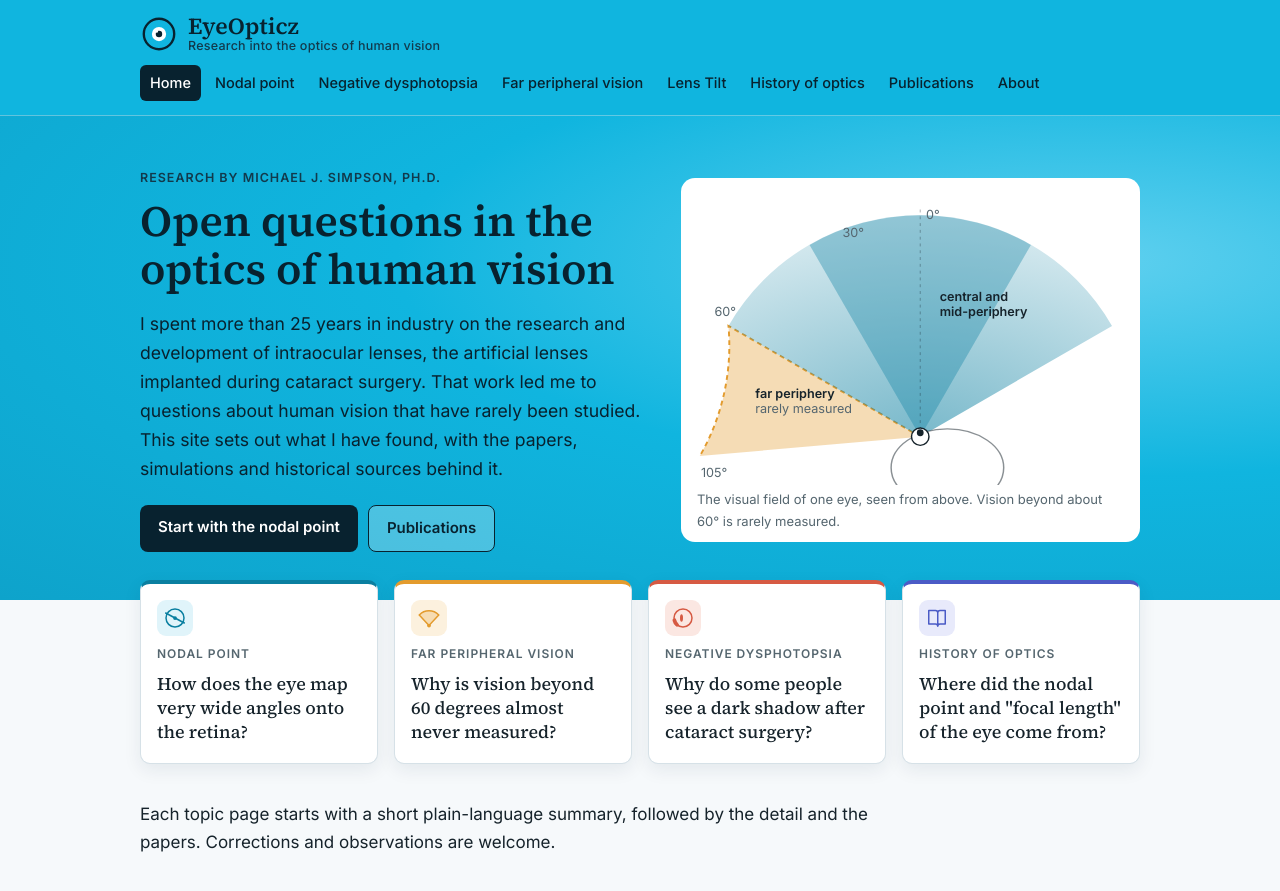
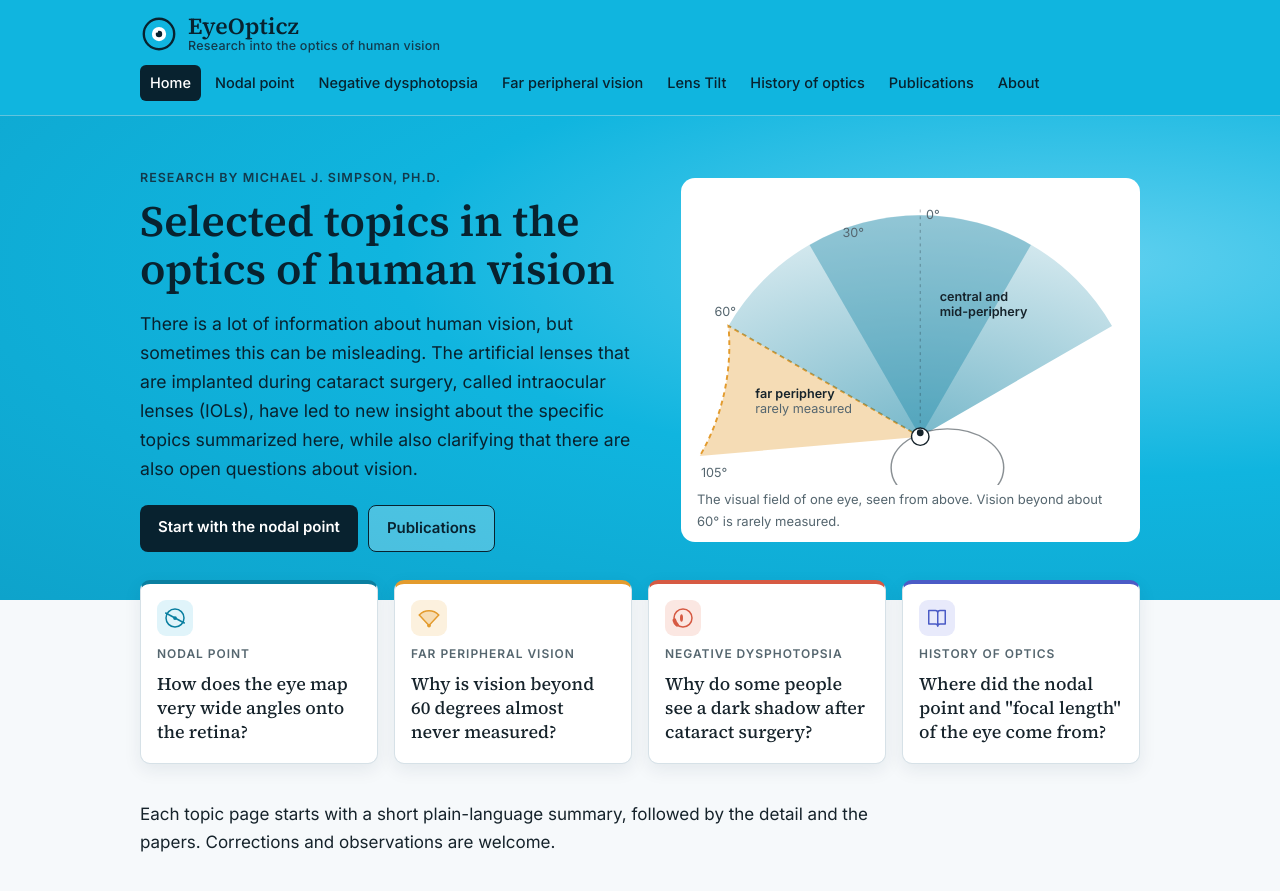
Before and after one commit to mjs1mjs1/eyeopticz, a Jekyll site: the page built from index.md, in a window 1280 px wide and 900 px high. Shown: the top 891 px of the window. Built offline with Jekyll 4.4.1, drawn with Linux system fonts in a browser that asks for light colours.

Commit message:
Update index.md

```diff
--- a/index.md
+++ b/index.md
@@ -1,8 +1,8 @@
 ---
 layout: home
-title: Open questions in the optics of human vision
-lead: I spent more than 25 years in industry on the research and development of intraocular lenses, the artificial lenses implanted during cataract surgery. That work led me to questions about human vision that have rarely been studied. This site sets out what I have found, with the papers, simulations and historical sources behind it.
-description: Research by Michael J. Simpson, Ph.D., on parts of human vision that are rarely measured or discussed, including the nodal point of the eye, far peripheral vision and negative dysphotopsia.
+title: Selected topics in the optics of human vision
+lead: There is a lot of information about human vision, but sometimes this can be misleading. The artificial lenses that are implanted during cataract surgery, called intraocular lenses (IOLs), have led to new insight about the specific topics  summarized here, while also clarifying that  there are also open questions about vision.
+description: Research by Michael J. Simpson, Ph.D., on selected aspects of human vision that are rarely measured or discussed, including the nodal point of the eye, far peripheral vision and negative dysphotopsia.
 ---
 
 <div class="cards">
```
